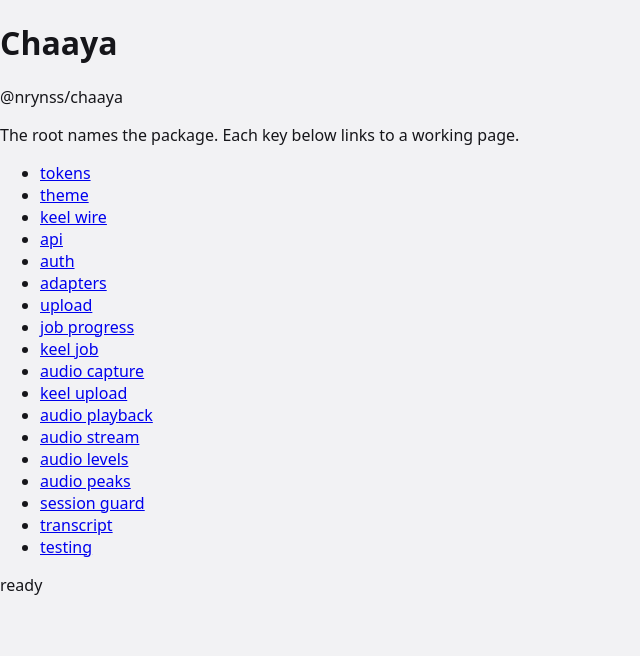
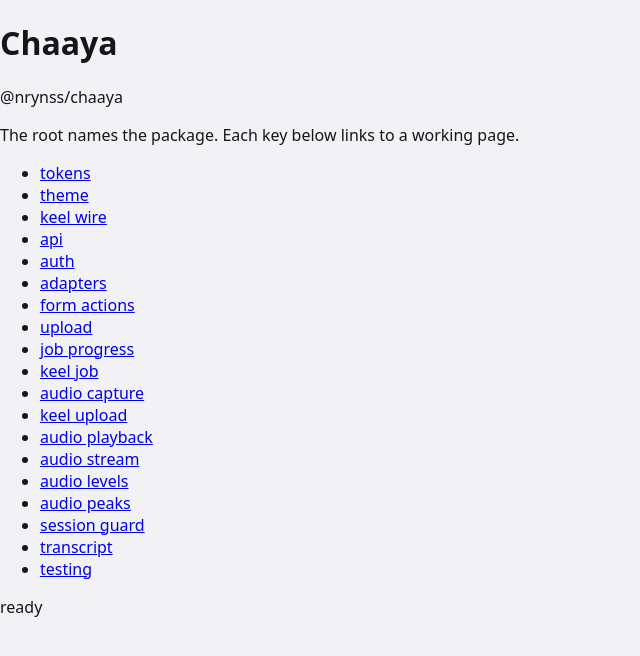
Before and after one commit to nrynss/chaaya, a SvelteKit app: page /docs in a window 1280 px wide. Shown: the top 656 px of the page, without its empty margins (0-640 px from the left). Built offline with nearby package versions, Linux system fonts and the light colour scheme.

Commit message:
Link form-actions from the docs index and README
Deferred while the adapter-guide PR owned the nav. Stacked on that tip.

```diff
--- a/src/routes/docs/+page.svelte
+++ b/src/routes/docs/+page.svelte
@@ -29,6 +29,7 @@
 			<li><a href={resolve("/docs/api")}>api</a></li>
 			<li><a href={resolve("/docs/auth")}>auth</a></li>
 			<li><a href={resolve("/docs/adapters")}>adapters</a></li>
+			<li><a href={resolve("/docs/form-actions")}>form actions</a></li>
 			<li><a href={resolve("/docs/upload")}>upload</a></li>
 			<li><a href={resolve("/docs/job-progress")}>job progress</a></li>
 			<li><a href={resolve("/docs/job")}>keel job</a></li>
```
Also changed, not shown: 1 other file (tests, documents, lock files or other folders).
